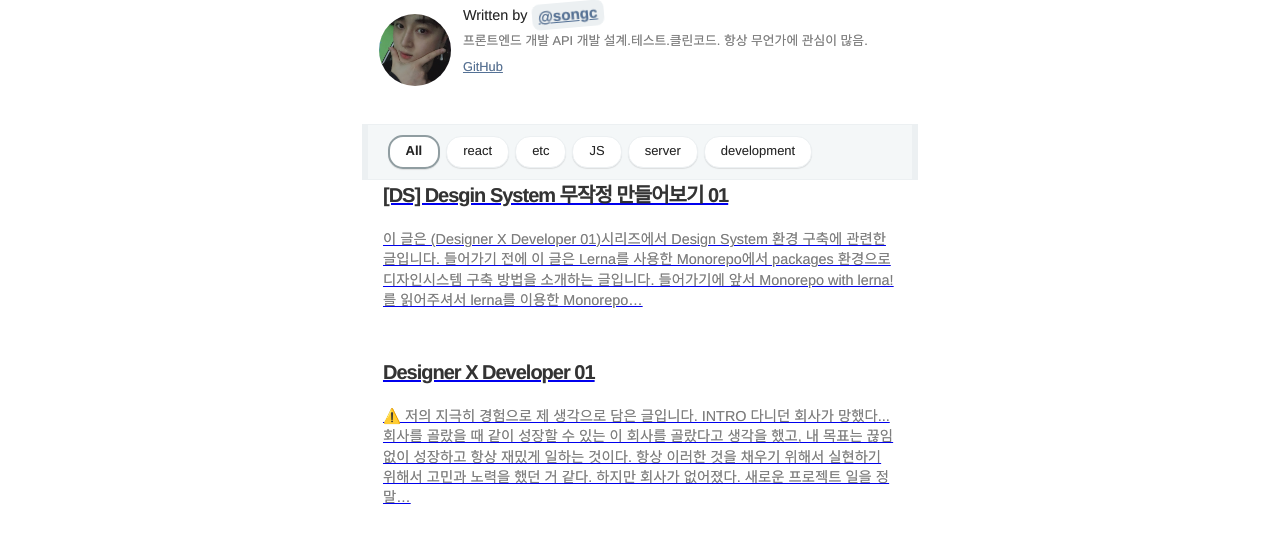
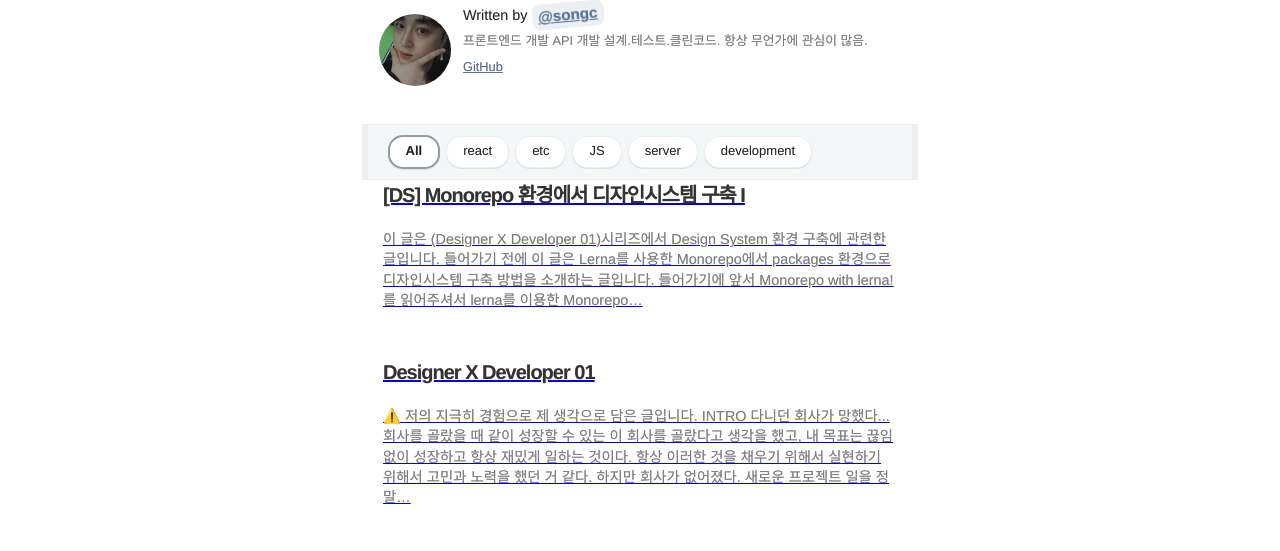
Before and after one commit to s-ong-c/songc.io, a Gatsby site: page / in a window 1280 px wide. Shown: the part 195-746 px from the top of the page. Built offline with nearby package versions, Linux system fonts and the light colour scheme; Gatsby itself is replaced by a stand-in of ours; some packages are replaced by stand-ins of ours; a web font is replaced by a local one; what typography-theme-github would draw is missing.

Commit message:
feat: rename post

```diff
--- a/content/blog/react/design-system-1.md
+++ b/content/blog/react/design-system-1.md
@@ -1,5 +1,5 @@
 ---
-title: '[DS] Desgin System 무작정 만들어보기 01'
+title: '[DS] Monorepo 환경에서 디자인시스템 구축 I'
 date: 2020-12-03 13:09:88
 category: react
 ---
```
